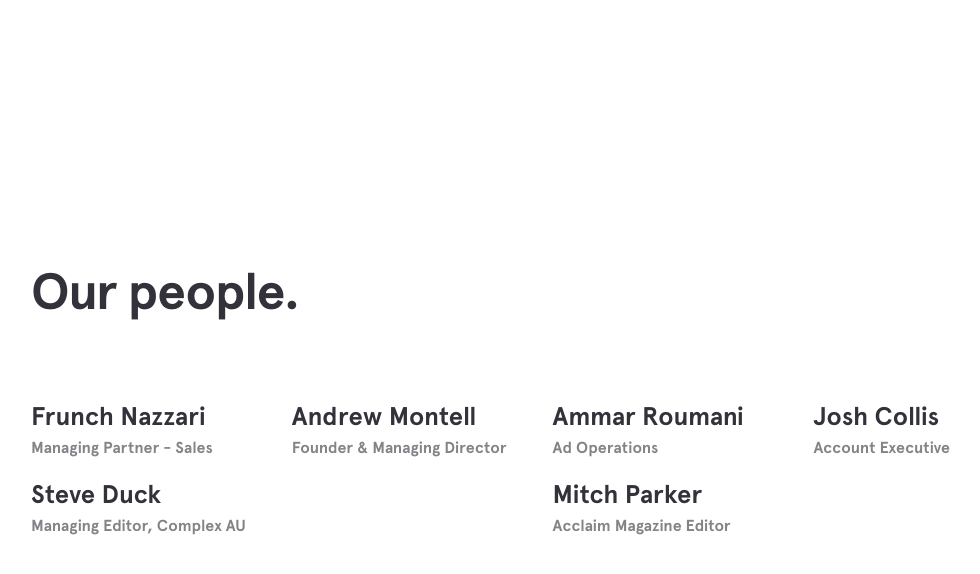
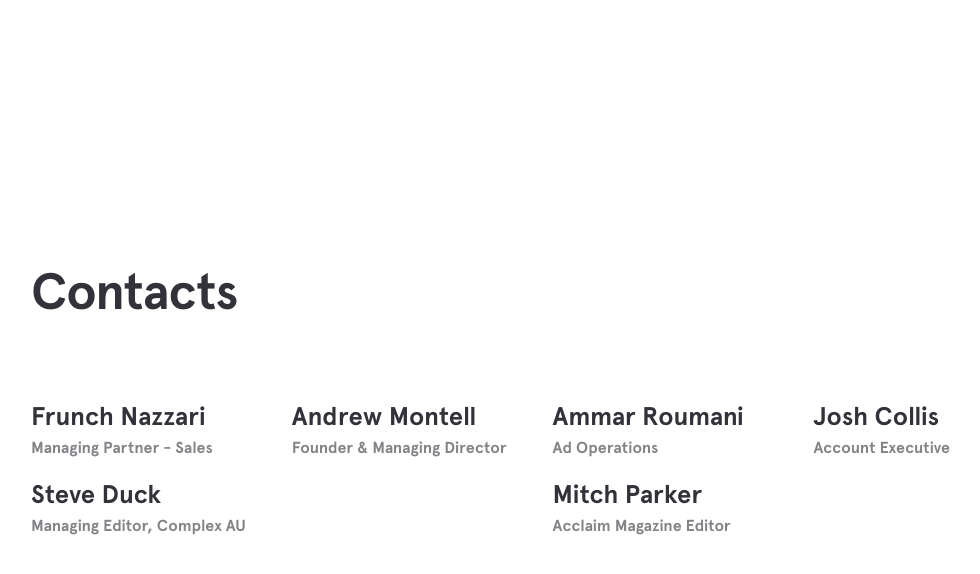
Before and after one commit to Archetype-Media/archetypemedia.com.au, a Jekyll site: the page built from index.markdown, in a window 1280 px wide and 900 px high, scrolled down 2951 px. Shown: the top 574 px of the window, without its empty margins (97-1077 px from the left). Built offline with Jekyll 4.4.1, drawn with Linux system fonts in a browser that asks for light colours.

Commit message:
Updated Index

```diff
--- a/index.markdown
+++ b/index.markdown
@@ -11,6 +11,6 @@
 network_description: Our network. *The Archetype Media network comprises over 100
   websites spanning music, sport, sneakers, entertainment, gaming, style, art & design
   and more.*
-contact_description: Our people.
+contact_description: Contacts
 layout: home
 ---
```
